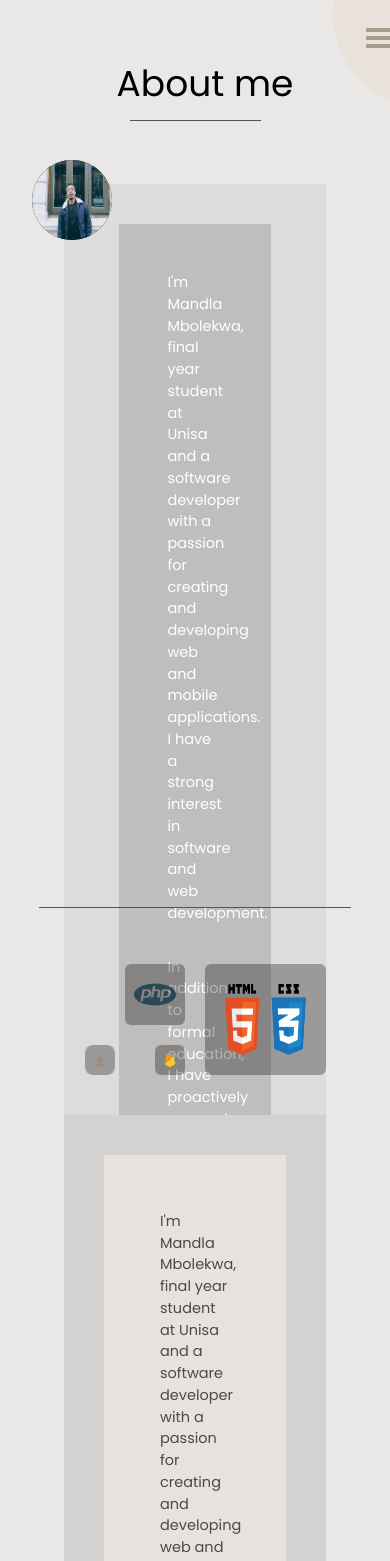
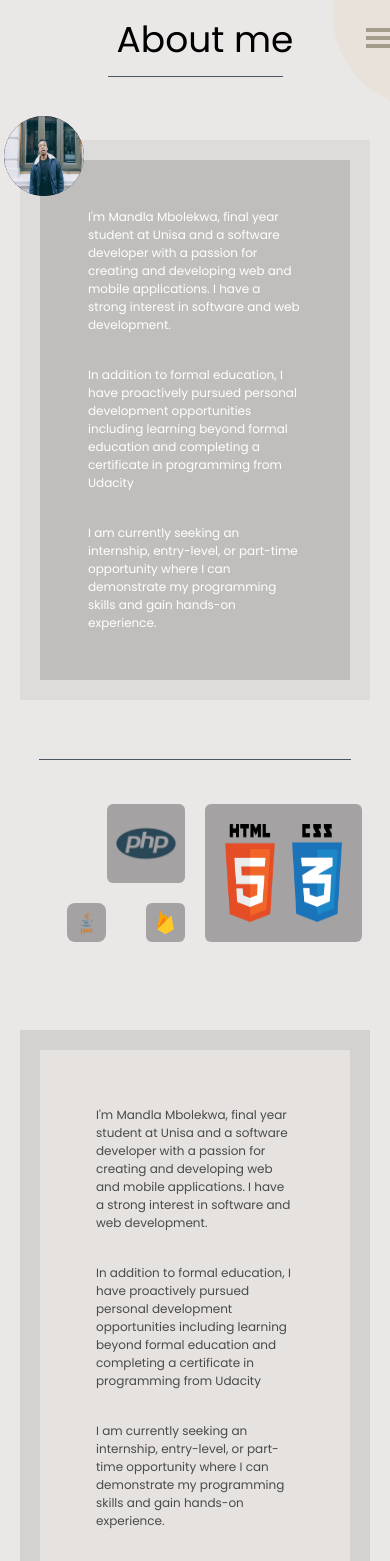
Before and after one commit to 23Mandla/portfolio, a React (Create React App) app: page /about in a window 390 px wide. Shown: the top 1561 px of the page. Built offline with nearby package versions, Linux system fonts and the light colour scheme.

Commit message:
working on media querries

```diff
--- a/src/componets/About/About.js
+++ b/src/componets/About/About.js
@@ -2,7 +2,7 @@ import me from "../assets/images/home-pic-3.jpg";
 
 export default function About() {
   return (
-      <div className="relative w-screen md:w-full space-y-20 md:space-y-0 h-screen p-16 md:grid gap-5 md:grid-cols-3 after:content-[''] after:absolute after:bg-gray-600 after:h-[1px] after:w-[80%] after:-bottom-16 after:left-[10%]">
+      <div className="relative w-full md:w-full space-y-20 md:space-y-0 h-full p-5 mb:p-16 md:grid gap-5 md:grid-cols-3 after:content-[''] after:absolute after:bg-gray-600 after:h-[1px] after:w-[80%] after:-bottom-10 after:left-[10%]">
         <div className="block md:grid md:grid-rows-3">
           <h1 className="relative text-center md:text-center  text-4xl pl-5 md:top-12  after:content-[''] after:absolute after:bg-gray-600 after:h-[1px] after:w-[50%] md:after:w-[80%] after:top-14 after:left-[25%] md:after:left-[12%] ">About me</h1>
           <div className="relative hidden md:block row-span-2 m-2 -top-7">
@@ -14,11 +14,11 @@ export default function About() {
             />
           </div>
         </div>
-        <div className="bg-[#dedbdb] p-10 col-span-2 relative mt-10">
-          <div className="absolute h-20 w-20 rounded-full -top-6 -left-8 bg-black block md:hidden">
+        <div className="bg-[#dedbdb] p-5 mb:p-10 col-span-2 relative">
+          <div className="absolute h-20 w-20 rounded-full -top-6 -left-4 mb:-left-8 bg-black block md:hidden">
             <img src={me} alt="me" className="w-full h-full rounded-full" />
           </div>
-          <div className="m-auto w-[83%] h-full p-12 space-y-8 bg-[#bfbebc]  text-[#ffffff] text-[14.5px]">
+          <div className="m-auto w-[100%] mb:w-[83%] h-full p-12 space-y-8 bg-[#bfbebc]  text-[#ffffff] text-[12px] mb:text-[14.5px]">
             <p>
               I'm Mandla Mbolekwa, final year student at Unisa and a software
               developer with a passion for creating and developing web and
--- a/src/componets/About/Skills.js
+++ b/src/componets/About/Skills.js
@@ -13,8 +13,8 @@ import mongodb from "../../componets/assets/images/mongodb.png";
 
 export default function Skills() {
   return (
-    <div className="relative space-y-10 md:space-y-0 h-screen p-16">
-      <div className="w-full grid grid-cols-2 md:hidden gap-5">
+    <div className="relative  h-[100%] p-5 mb:p-20 grid md:flex items-center gap-20 justify-end">
+      <div className="w-full grid grid-cols-2 p-2 md:hidden gap-5">
         {/** insert title skills on side here */}
         <div className="flex flex-col gap-5">
           <div className="flex justify-end">
@@ -29,8 +29,8 @@ export default function Skills() {
          <img src={html} alt="" className="w-full h-full rounded-md"/>
         </div>
       </div>
-      <div className="bg-[#d4d1d1] relative w-full p-10 float-right md:w-[70%]">
-        <div className="p-14 space-y-8 bg-[#e5e2e0]  text-[#4A4A4A] text-[14.5px]">
+      <div className="bg-[#d4d1d1] relative w-full p-5 mb:p-10 float-right md:w-[70%]">
+        <div className="p-14 space-y-8 bg-[#e5e2e0]  text-[#4A4A4A] text-[12px] mb:text-[14.5px]">
           <p>
             I'm Mandla Mbolekwa, final year student at Unisa and a software
             developer with a passion for creating and developing web and mobile
```
